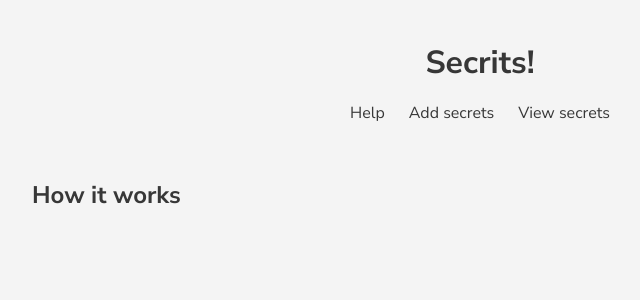
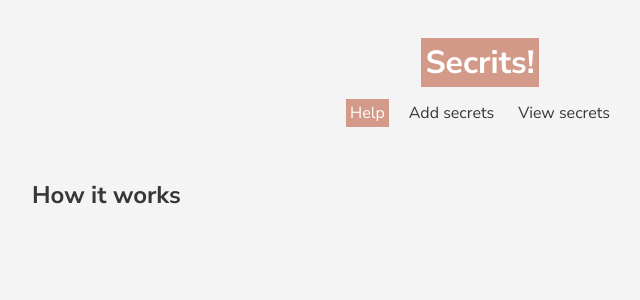
Before and after one commit to weijunyu/secret-safe-space, a React (Create React App) app in the folder client/: page / in a window 1280 px wide. Shown: the top 300 px of the page, without its empty margins (160-800 px from the left). Built offline with nearby package versions, Linux system fonts and the light colour scheme.

Commit message:
Nav styling

```diff
--- a/client/src/App.tsx
+++ b/client/src/App.tsx
@@ -2,7 +2,7 @@ import React from "react";
 
 import styled from "styled-components";
 
-import { BrowserRouter, Switch, Route, Link } from "react-router-dom";
+import { BrowserRouter, Switch, Route, Link, NavLink } from "react-router-dom";
 
 import { Light, Accent, Dark } from "./lib/colors";
 
@@ -27,7 +27,7 @@ const StyledHeader = styled.header`
   padding: 1.5rem 0;
 `;
 
-const StyledLink = styled(Link)`
+const StyledLink = styled(NavLink)`
   padding: 3px 4px;
   text-decoration: none;
   :link,
@@ -36,7 +36,8 @@ const StyledLink = styled(Link)`
   }
   :hover,
   :link:hover,
-  :visited:hover {
+  :visited:hover,
+  &.active {
     color: white;
     background-color: ${Accent};
   }
@@ -60,12 +61,16 @@ function App() {
       <StyledApp>
         <StyledHeader>
           <h1 style={{ textAlign: "center" }}>
-            <StyledLink to="/">Secrits!</StyledLink>
+            <StyledLink exact to="/">
+              Secrits!
+            </StyledLink>
           </h1>
           <StyledNav>
             <ul>
               <li>
-                <StyledLink to="/">Help</StyledLink>
+                <StyledLink exact to="/">
+                  Help
+                </StyledLink>
               </li>
               <li>
                 <StyledLink to="/add">Add secrets</StyledLink>
@@ -86,7 +91,7 @@ function App() {
                 <Route path="/view">
                   <SecretPathViewer />
                 </Route>
-                <Route path="/">
+                <Route exact path="/">
                   <h2>How it works</h2>
                 </Route>
               </Switch>
```
